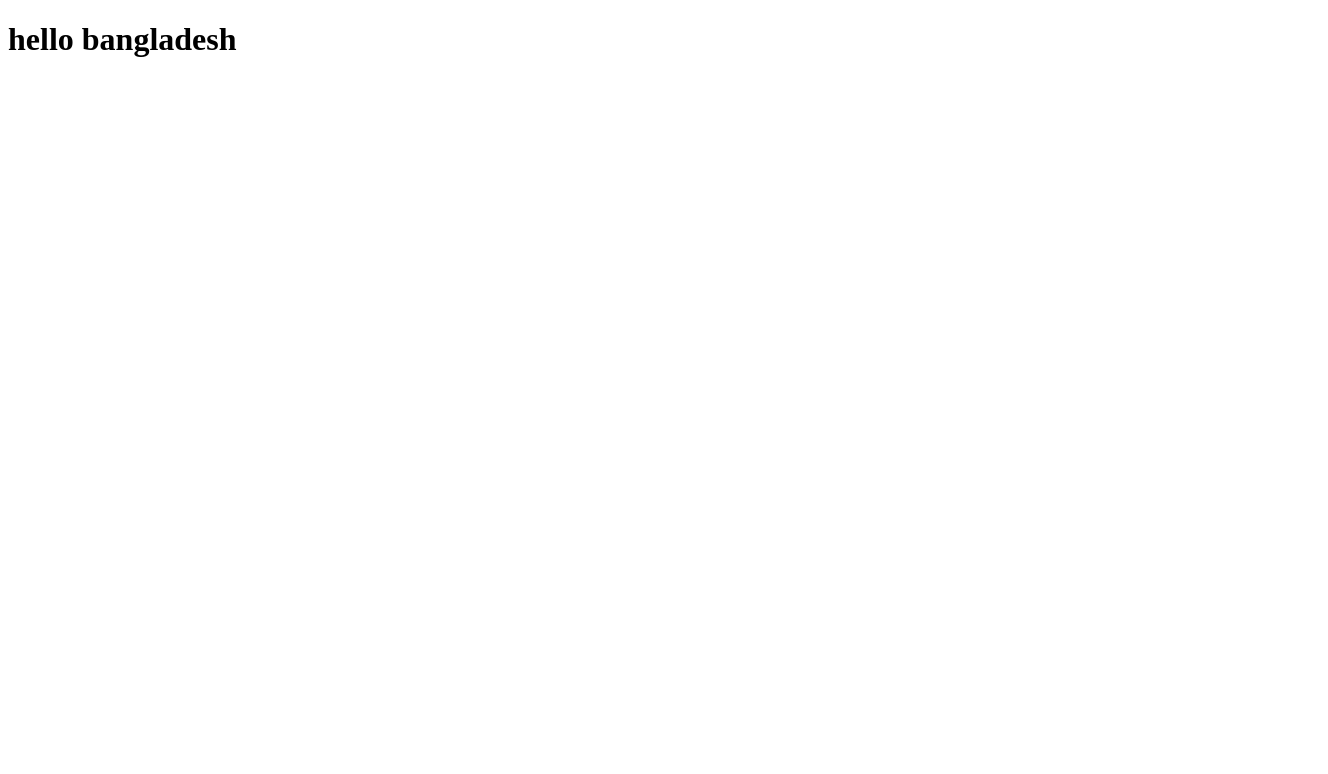
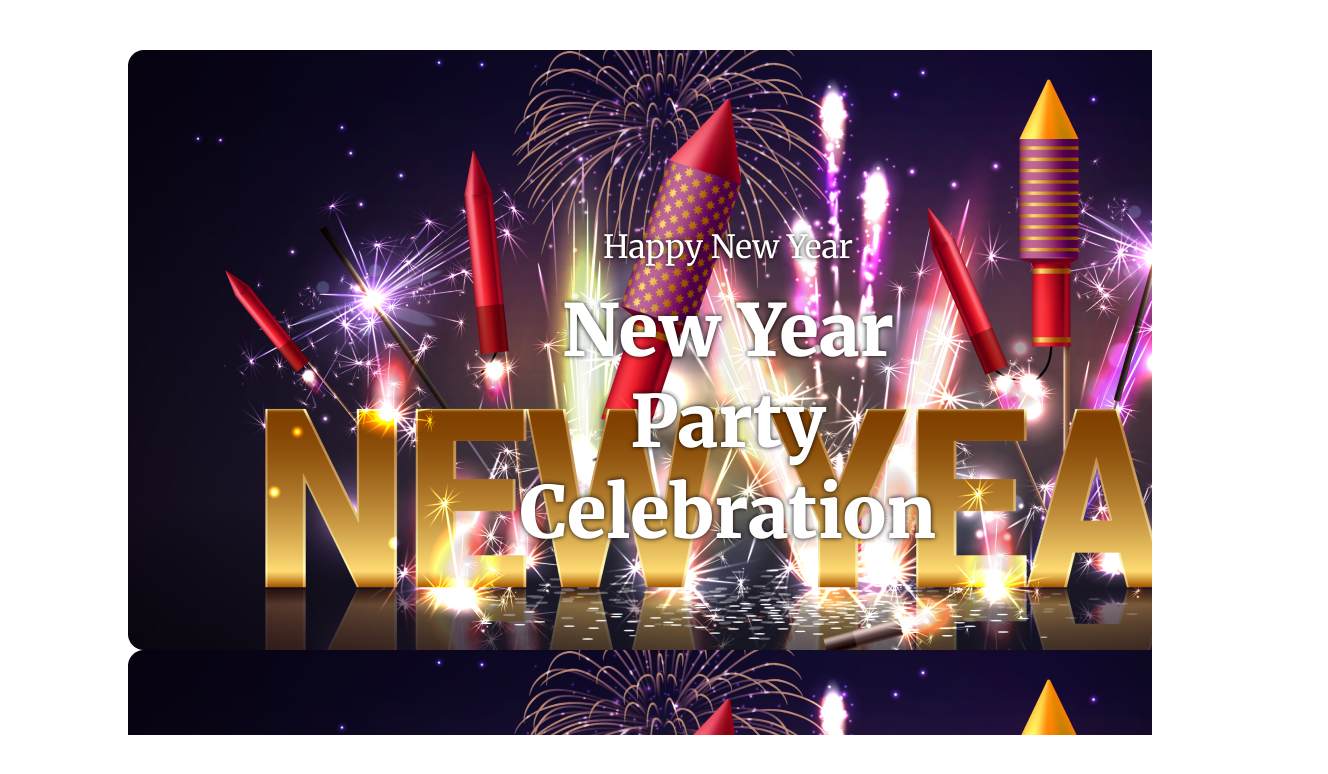
Before and after one commit to IqbalM42/new-year-new-repo, a plain HTML site: page index.html in a window 1280 px wide. Shown: the whole page, 1328 px wide, since content can reach past the window. Drawn offline with Linux system fonts and the light colour scheme.

Commit message:
commit banner section

```diff
--- a/index.html
+++ b/index.html
@@ -4,9 +4,30 @@
     <meta charset="UTF-8">
     <meta name="viewport" content="width=device-width, initial-scale=1.0">
     <title>New year website</title>
+    <!-- fave icon link -->
+    <link rel="shortcut icon" href="./icons/Home icon.png" type="image/x-icon">
+    <!-- google font link -->
+    <link rel="preconnect" href="https://fonts.googleapis.com">
+    <link rel="preconnect" href="https://fonts.gstatic.com" crossorigin>
+    <link href="https://fonts.googleapis.com/css2?family=Merriweather:ital,wght@0,300;0,400;0,700;0,900;1,300;1,400;1,700;1,900&display=swap" rel="stylesheet">
+    <link rel="stylesheet" href="./styles/style.css">
 </head>
 <body>
-    <h1>hello bangladesh</h1>
+    <header>
+        <div class="banner_section container">
+            <div class="banner_text">
+                <p class="banner_title">Happy New Year</p>
+                <h1 class="banner_heading">New Year Party Celebration</h1>
+            </div>
+        </div>
+
+    </header>
+    <main>
+
+    </main>
+    <footer>
+
+    </footer>
 
 </body>
 </html>
--- /dev/null
+++ b/styles/style.css
@@ -0,0 +1,41 @@
+*{
+    margin: 0;
+    padding: 0;
+}
+body{
+    font-family: "Merriweather", serif;
+    max-width: 1650px;
+    background-color: #ffffff;
+}
+.container{
+    width: 80%;
+    margin: 0 auto;
+}
+.banner_section{
+   background-image: url("../images/Banner\ Image.png");
+   /* background-repeat: no-repeat; */
+   margin-top: 50px;
+   size: 1vh;
+}
+.banner_text{
+    width: 50%;
+    color: #ffffff;
+    text-align: center;
+    margin: 0 auto;
+    padding: 177px 344px;
+
+}
+.banner_title{
+    font-size: 32px;
+    font-weight: 400;
+    text-shadow: 0px 0px 5px black;
+    margin-bottom: 18px;
+
+}
+.banner_heading{
+    font-size: 72px;
+    font-weight: 900;
+    text-shadow: 0px 0px 5px black;
+
+
+}
```
Also changed, not shown: icons/Home icon.png (added).
